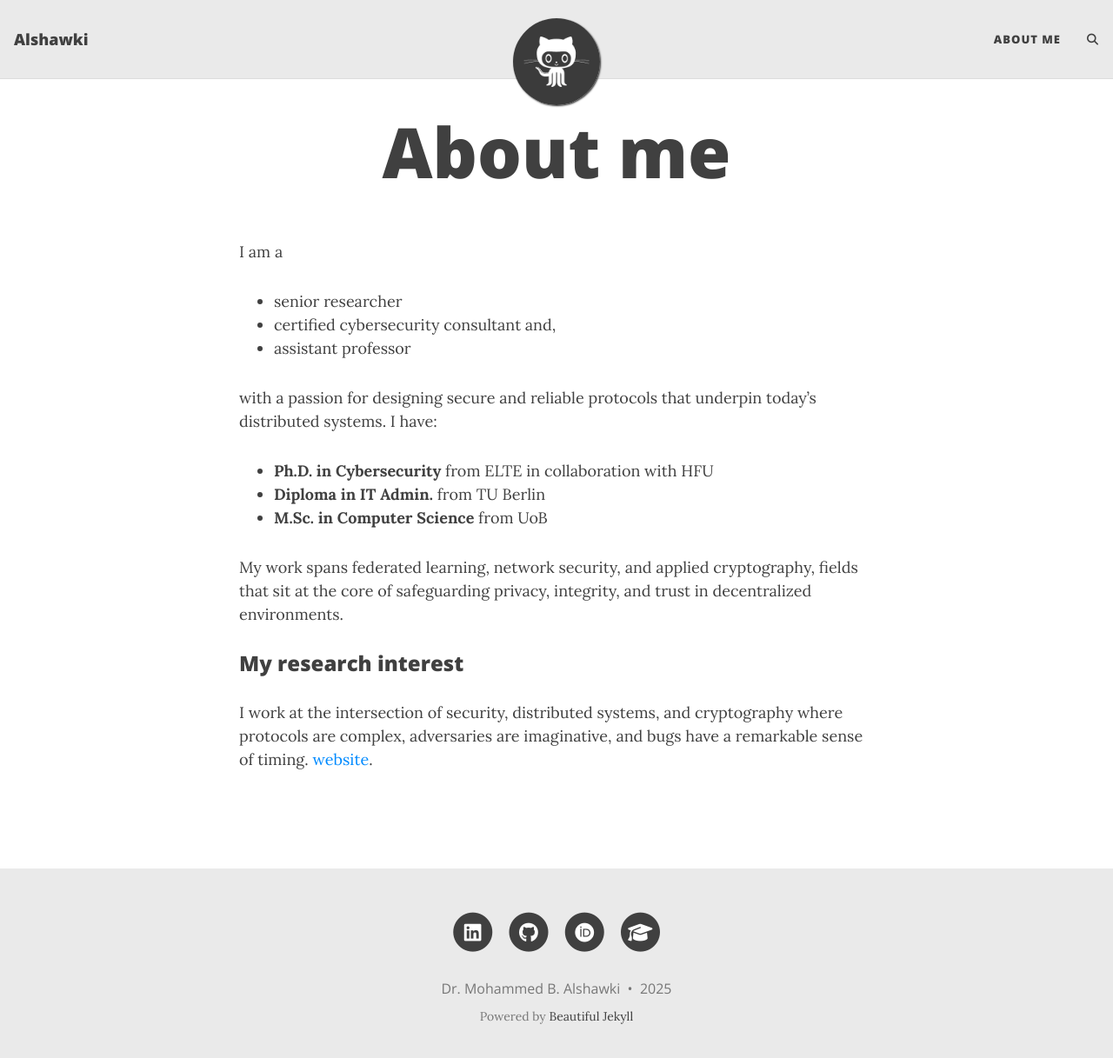
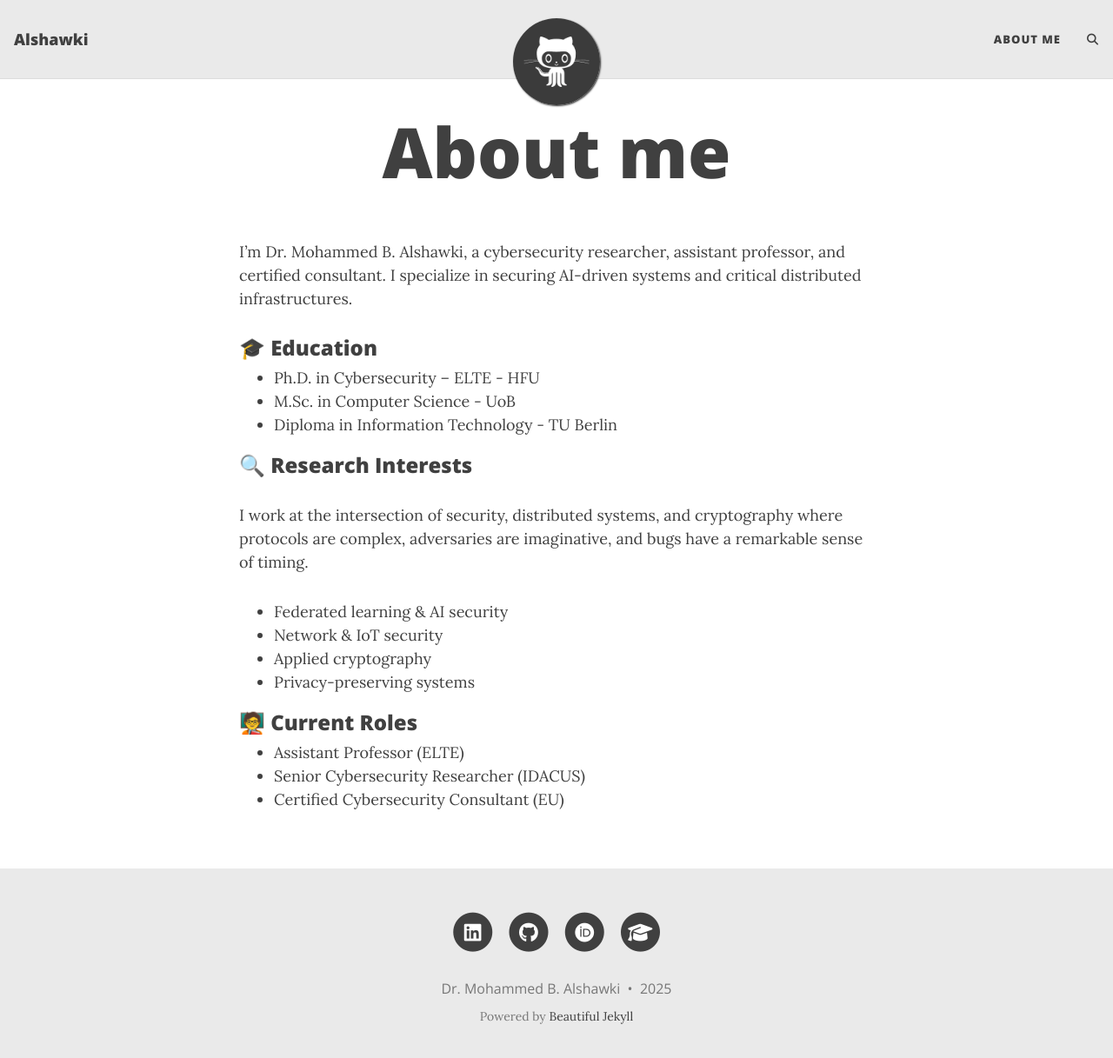
Before and after one commit to malshawki/malshawki.github.io, a Jekyll site: the page built from aboutme.md, in a window 1280 px wide and 1230 px high. Shown: the top 1217 px of the window at 87% size. Built offline with Jekyll 4.4.1, drawn with Linux system fonts in a browser that asks for light colours; comment, search, counter and statistics services are not loaded.

Commit message:
Update aboutme.md

```diff
--- a/aboutme.md
+++ b/aboutme.md
@@ -4,19 +4,21 @@ title: About me
 subtitle:
 ---
 
-I am a
+I’m Dr. Mohammed B. Alshawki, a cybersecurity researcher, assistant professor, and certified consultant. I specialize in securing AI-driven systems and critical distributed infrastructures.
 
-- senior researcher
-- certified cybersecurity consultant and,
-- assistant professor
+### 🎓 Education
+- Ph.D. in Cybersecurity – ELTE - HFU
+- M.Sc. in Computer Science - UoB
+- Diploma in Information Technology - TU Berlin
 
-with a passion for designing secure and reliable protocols that underpin today’s distributed systems. I have:
+### 🔍 Research Interests
+I work at the intersection of security, distributed systems, and cryptography where protocols are complex, adversaries are imaginative, and bugs have a remarkable sense of timing.
+- Federated learning & AI security
+- Network & IoT security
+- Applied cryptography
+- Privacy-preserving systems
 
-- **Ph.D. in Cybersecurity** from ELTE in collaboration with HFU
-- **Diploma in IT Admin.** from TU Berlin
-- **M.Sc. in Computer Science** from UoB
-
-My work spans federated learning, network security, and applied cryptography, fields that sit at the core of safeguarding privacy, integrity, and trust in decentralized environments.
-
-### My research interest
-I work at the intersection of security, distributed systems, and cryptography where protocols are complex, adversaries are imaginative, and bugs have a remarkable sense of timing. [website](https://alshawki.elte.hu).
+### 🧑‍🏫 Current Roles
+- Assistant Professor (ELTE)
+- Senior Cybersecurity Researcher (IDACUS)
+- Certified Cybersecurity Consultant (EU)
```
